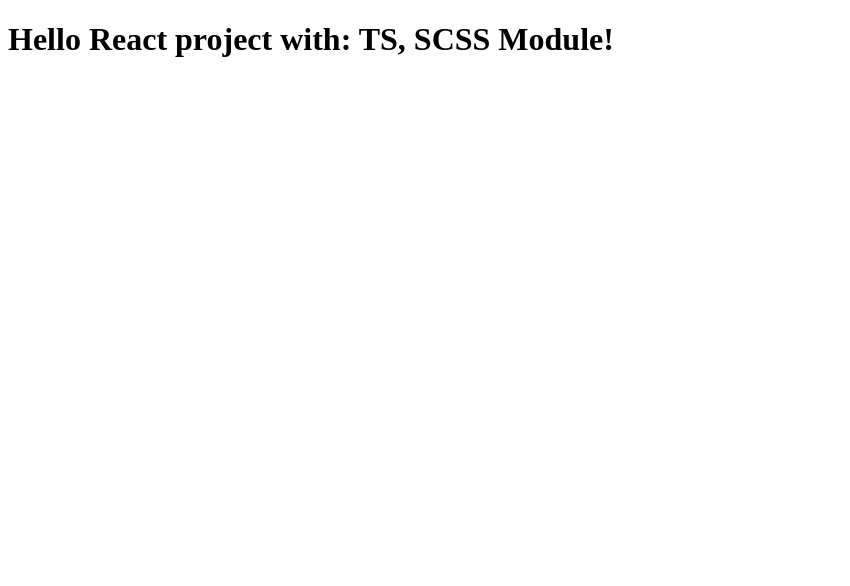
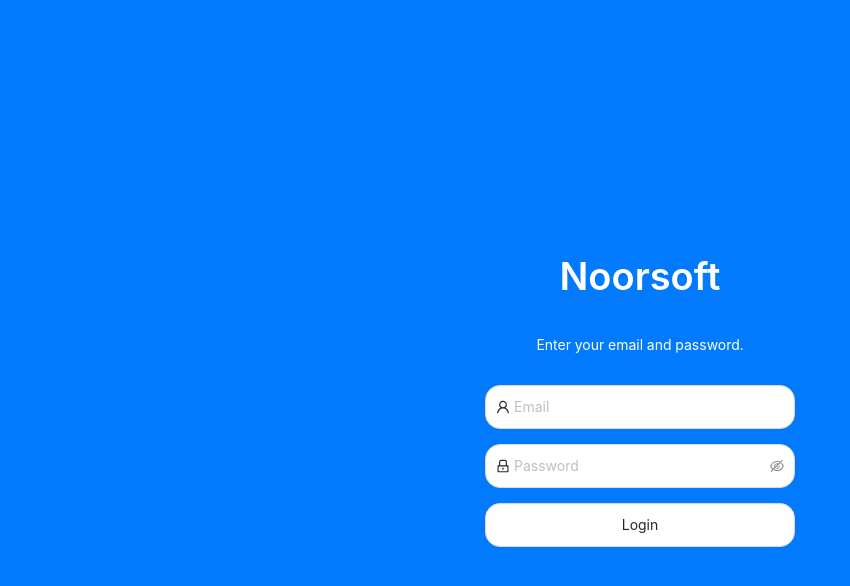
Before and after one commit to krilpil/noorsoft, a React (Create React App) app: page / in a window 1280 px wide. Shown: the top 586 px of the page, without its empty margins (0-850 px from the left). Built offline with nearby package versions, Linux system fonts and the light colour scheme; the HTML template or start-up script is replaced by a standard one.

Commit message:
Created the login page using: styled components, and design

```diff
--- a/src/App.tsx
+++ b/src/App.tsx
@@ -1,8 +1,14 @@
 import React from "react";
+import 'antd/dist/antd.css';
+import GlobalStyles from './global-styles'
+import LoginPage from "./pages/login/login-page";
 
 const App = (): JSX.Element => {
     return (
-        <h1>Hello React project with: TS, SCSS Module!</h1>
+        <React.Fragment>
+            <GlobalStyles/>
+            <LoginPage/>
+        </React.Fragment>
     );
 }
 
--- /dev/null
+++ b/src/global-styles.ts
@@ -0,0 +1,8 @@
+import {createGlobalStyle} from 'styled-components'
+
+export default createGlobalStyle`
+  body {
+    margin: 0;
+    padding: 0;
+  }
+`
--- /dev/null
+++ b/src/pages/login/components.ts
@@ -0,0 +1,51 @@
+import styled, {css} from "styled-components";
+import {Button as AntButton, Input as AntInput, Typography} from 'antd';
+
+const AntTitle = Typography.Title;
+const AntParagraph = Typography.Paragraph;
+
+export const LoginPageWrapper = styled.div`
+  display: grid;
+  height: 100vh;
+  width: 100vw;
+  justify-items: center;
+  align-items: center;
+  background-color: #027afe;
+`
+
+export const Form = styled.form`
+  display: grid;
+  text-align: center;
+  grid-gap: 15px;
+  max-width: 350px;
+  width: 100%;
+  padding: 20px;
+`
+
+export const Title = styled(AntTitle)`
+  &.ant-typography {
+    color: #ffffff;
+  }
+`
+
+export const Paragraph = styled(AntParagraph)`
+  color: #ffffff;
+`
+
+const InputsStyle = css`
+  padding: 10px;
+  border-radius: 15px;
+`
+
+export const Input = styled(AntInput)`
+  ${InputsStyle};
+`
+
+export const Password = styled(AntInput.Password)`
+  ${InputsStyle};
+`
+
+export const Button = styled(AntButton)`
+  ${InputsStyle};
+  height: auto;
+`
--- /dev/null
+++ b/src/pages/login/login-page.tsx
@@ -0,0 +1,19 @@
+import React from 'react';
+import {LockOutlined, UserOutlined} from "@ant-design/icons";
+import {LoginPageWrapper, Form, Title, Paragraph, Input, Password, Button} from './components'
+
+const LoginPage = (): JSX.Element => {
+    return (
+        <LoginPageWrapper>
+            <Form>
+                <Title level={1}>Noorsoft</Title>
+                <Paragraph>Enter your email and password.</Paragraph>
+                <Input placeholder="Email" prefix={<UserOutlined/>}/>
+                <Password placeholder="Password" prefix={<LockOutlined/>}/>
+                <Button block>Login</Button>
+            </Form>
+        </LoginPageWrapper>
+    );
+};
+
+export default React.memo(LoginPage);
```
Also changed, not shown: package.json (+16 -0 lines), 1 other file (tests, documents, lock files or other folders).
